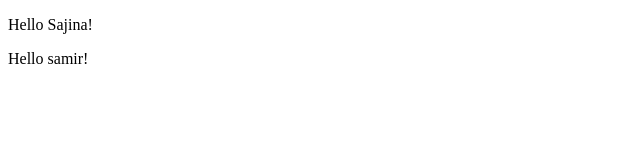
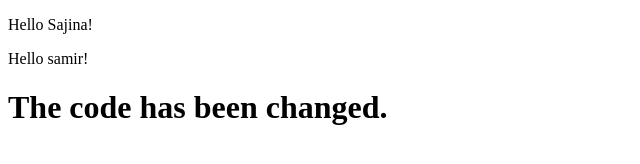
Before and after one commit to sajinasstha/sample, a plain HTML site: page index.html in a window 1280 px wide. Shown: the whole page, without its empty margins (0-640 px from the left). Drawn offline with Linux system fonts and the light colour scheme.

Commit message:
third commit

```diff
--- a/index.html
+++ b/index.html
@@ -8,6 +8,7 @@
 <body>
     <p>Hello Sajina!</p>
     <p>Hello samir!</p>
+    <h1>The code has been changed.</h1>
 
 
 </body>
```
